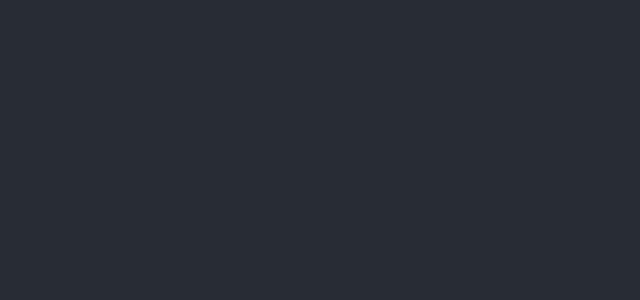
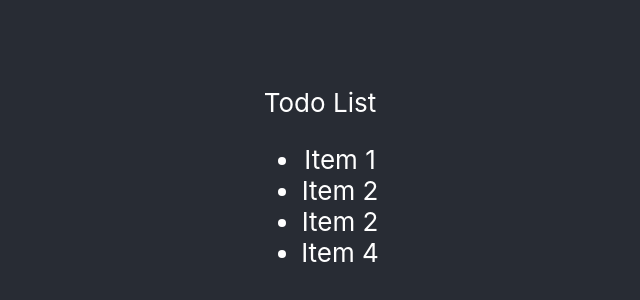
Before and after one commit to vicentemaximilianoh/todo-app-react, a React (Create React App) app: page / in a window 1280 px wide. Shown: the part 210-510 px from the top of the page, without its empty margins (320-960 px from the left). Built offline with nearby package versions, Linux system fonts and the light colour scheme.

Commit message:
Add TodoList component with hardcoded list

```diff
--- a/src/App.tsx
+++ b/src/App.tsx
@@ -1,11 +1,14 @@
 import React from 'react';
+
+import TodoList from './components/TodoList/TodoList';
+
 import './App.css';
 
 function App() {
   return (
     <div className="App">
       <header className="App-header">
-
+        <TodoList></TodoList>
       </header>
     </div>
   );
--- /dev/null
+++ b/src/components/TodoList/TodoList.tsx
@@ -0,0 +1,17 @@
+import React from 'react';
+
+function TodoList() {
+    return (
+        <div className="TodoList">
+            <div className="TodoList-title">Todo List</div>
+            <ul className="TodoList-items">
+                <li>Item 1</li>
+                <li>Item 2</li>
+                <li>Item 2</li>
+                <li>Item 4</li>
+            </ul>
+        </div>
+    )
+}
+
+export default TodoList;
```
